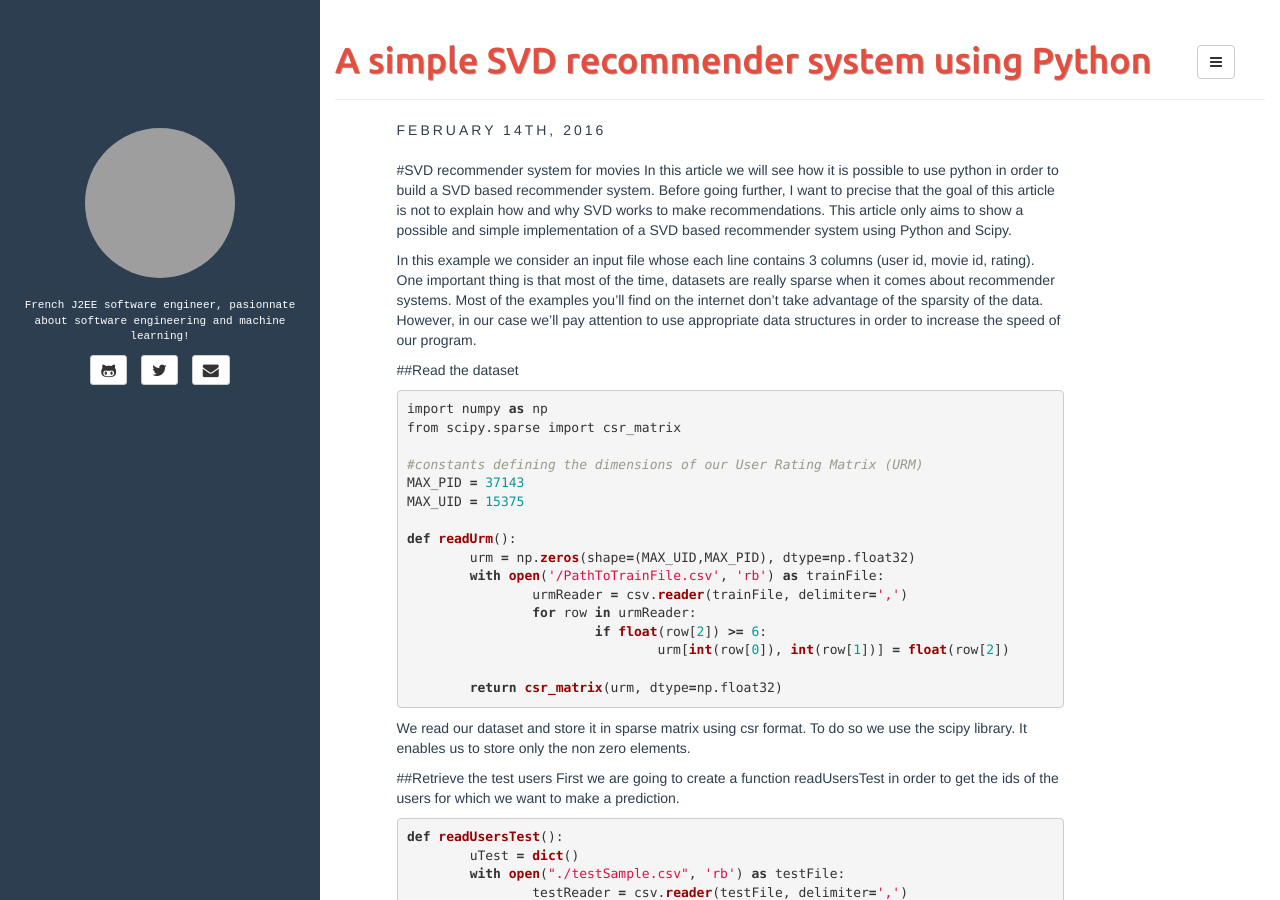
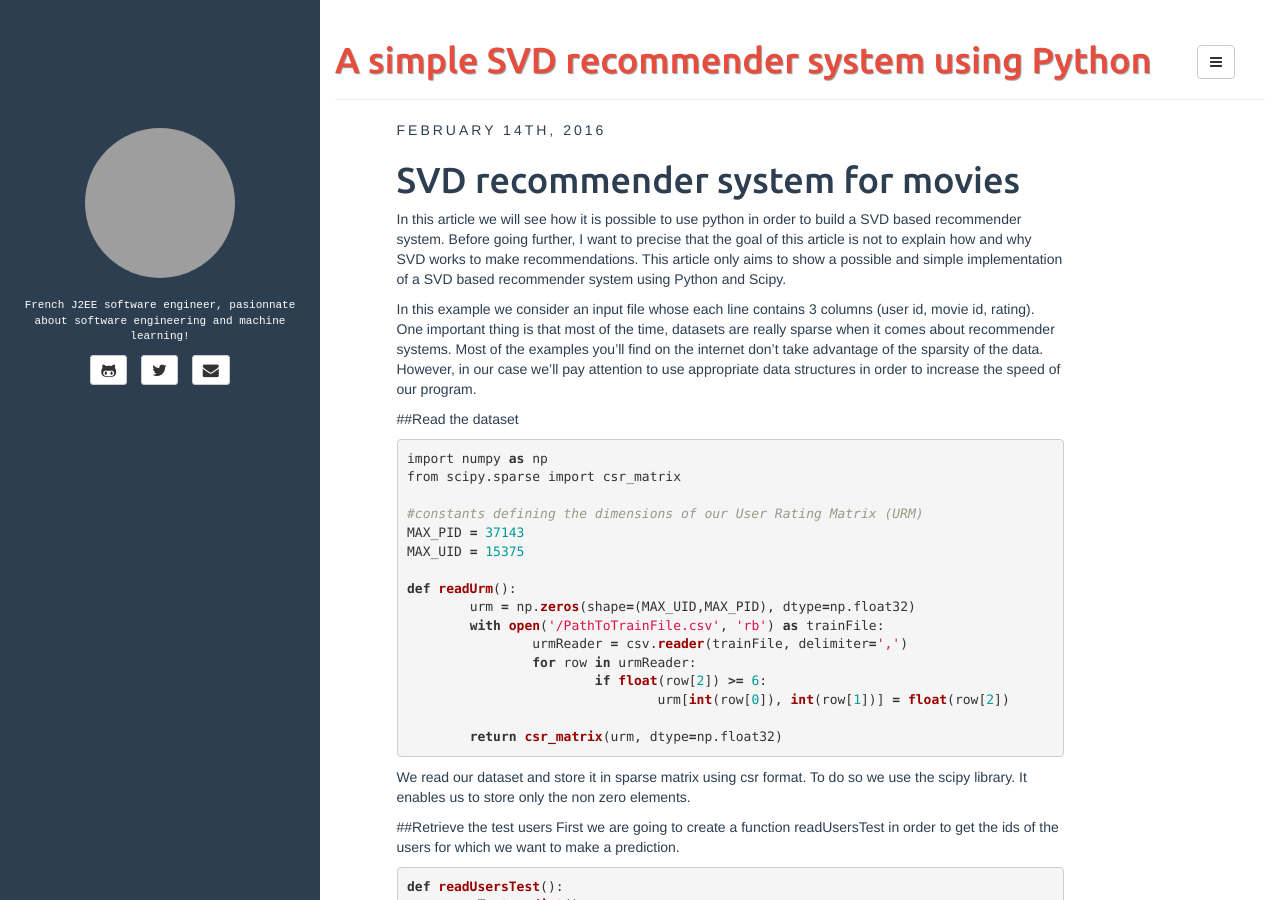
Before and after one commit to antoinevastel/antoinevastel.github.io, a Jekyll site: the page built from _posts/2016-02-14-svd-recommender-system.md, in a window 1280 px wide and 900 px high. Built offline with Jekyll 4.4.1, drawn with Linux system fonts in a browser that asks for light colours; grey boxes are pictures that could not be loaded.

Commit message:
changed a title

```diff
--- a/_posts/2016-02-14-svd-recommender-system.md
+++ b/_posts/2016-02-14-svd-recommender-system.md
@@ -6,7 +6,7 @@ tags: [python, recommender system, sparse matrix]
 description: In this article we will see how we can build a recommender system for movies using Python and exploiting the sparsity of the data.
 ---
 
-#SVD recommender system for movies
+<h1>SVD recommender system for movies</h1>
 In this article we will see how it is possible to use python in order to build a SVD based recommender system. Before going further, I want to precise that the goal of this article is not to explain how and why SVD works to make recommendations. This article only aims to show a possible and simple implementation of a SVD based recommender system using Python and Scipy.
 
 In this example we consider an input file whose each line contains 3 columns (user id, movie id, rating). One important thing is that most of the time, datasets are really sparse when it comes about recommender systems. Most of the examples you'll find on the internet don't take advantage of the sparsity of the data. However, in our case we'll pay attention to use appropriate data structures in order to increase the speed of our program.
```
Also changed, not shown: 2 other files.
